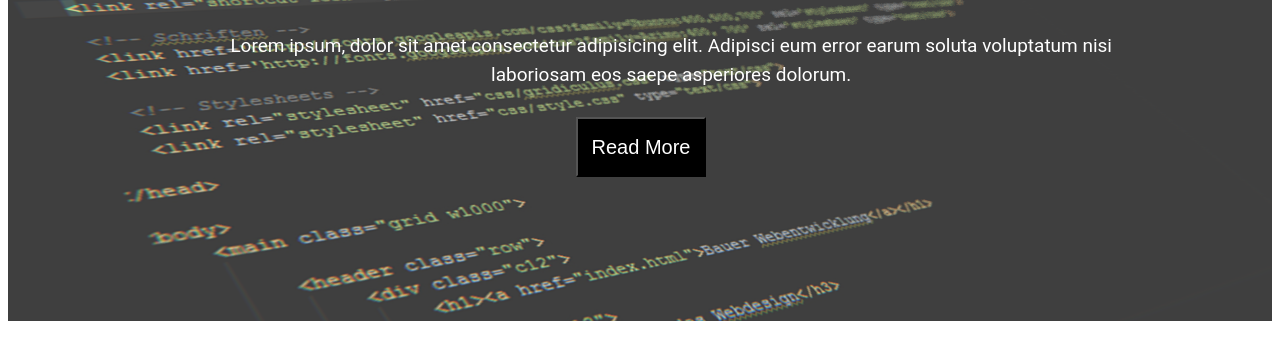
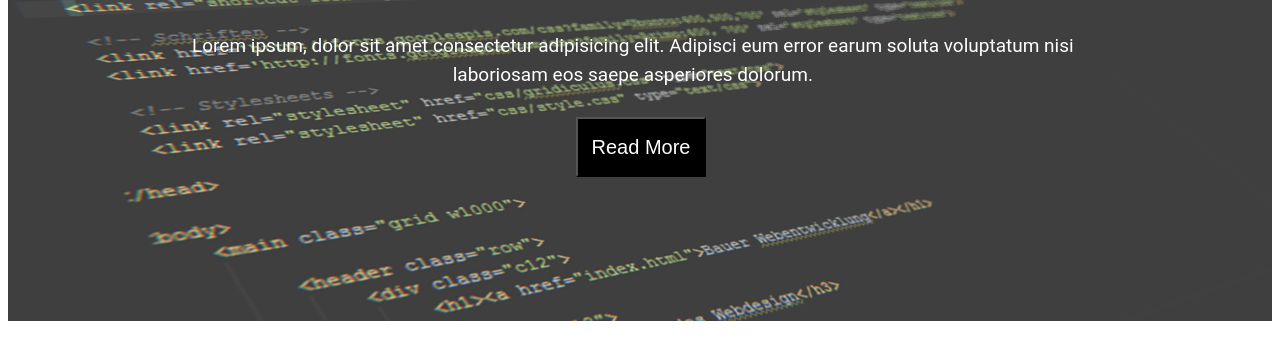
Before and after one commit to NayakRakesh2021/css-grid, a plain HTML site: page index.html in a window 1280 px wide. Shown: the part 187-530 px from the top of the page. Drawn offline with Linux system fonts and the light colour scheme.

Commit message:
Update style.css

```diff
--- a/style.css
+++ b/style.css
@@ -17,7 +17,7 @@
     text-align: center;
     position: absolute;
     top: 25%;
-    left: 18%;
+    left: 15%;
     font-size: 19px;
     line-height: 1.5;
     font-family: 'Roboto', sans-serif;
```
